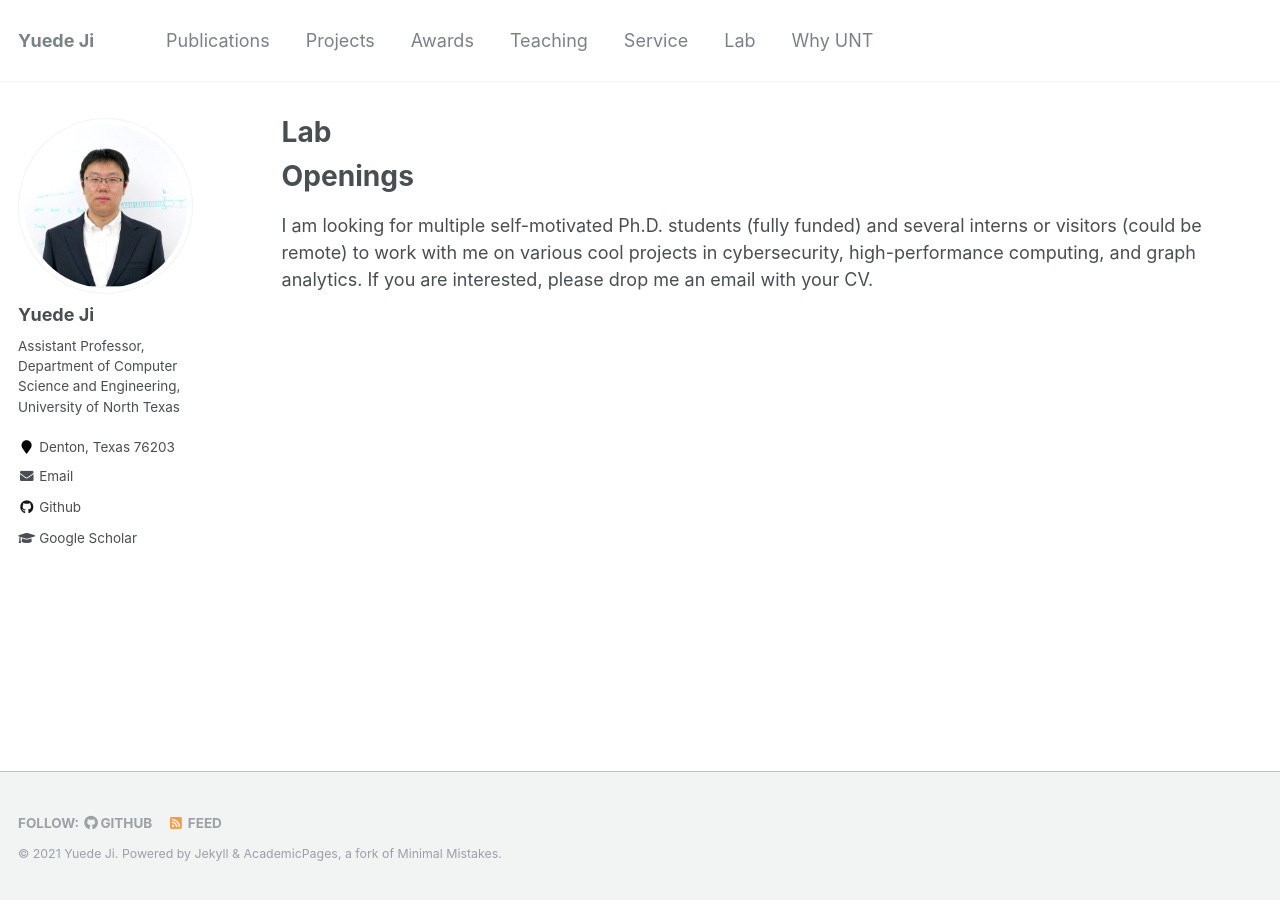
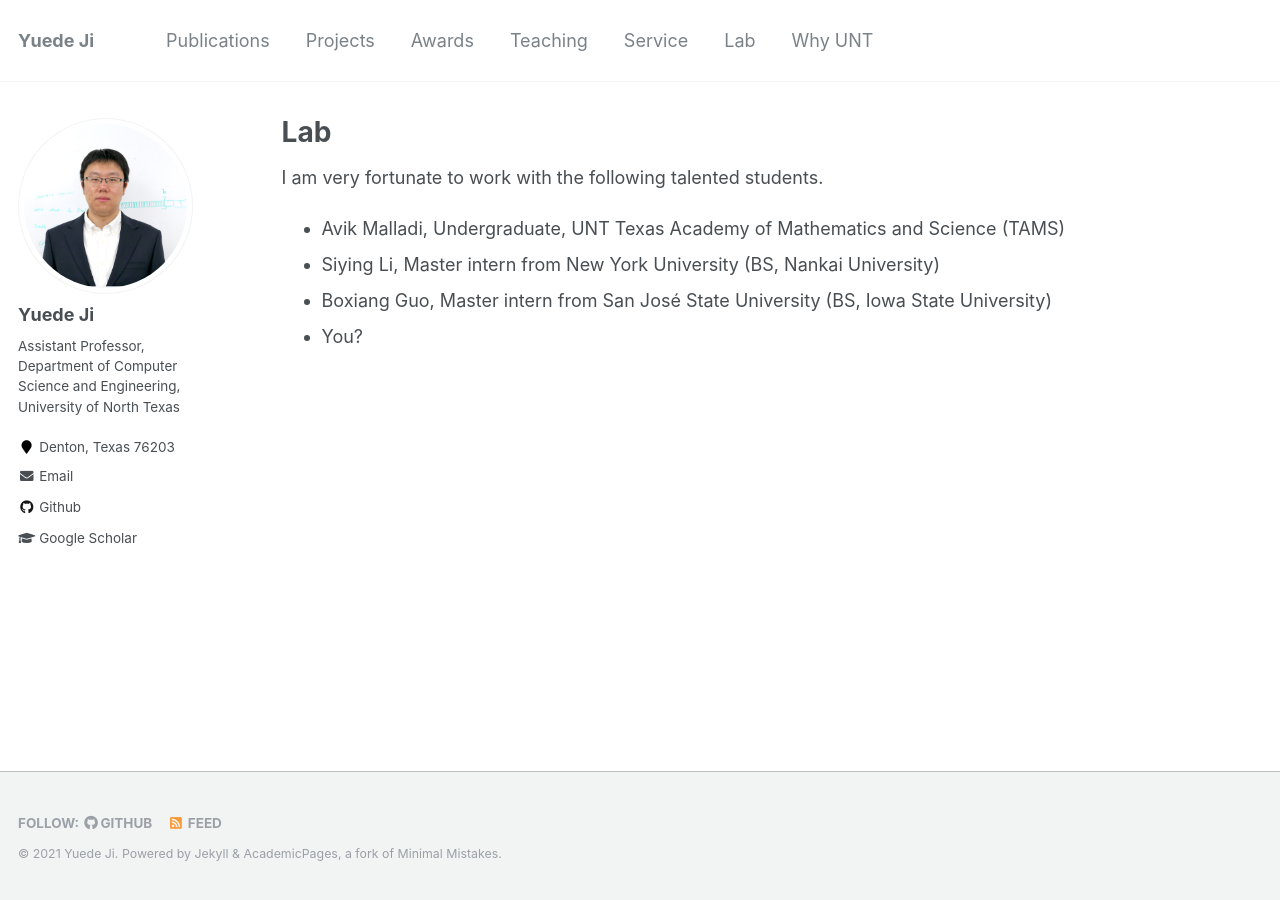
Before and after one commit to yuede/yuede.github.io, a Jekyll site: the page built from _pages/lab.md, in a window 1280 px wide. Built offline with Jekyll 4.4.1, drawn with Linux system fonts in a browser that asks for light colours.

Commit message:
update lab

```diff
--- a/_pages/lab.md
+++ b/_pages/lab.md
@@ -5,6 +5,9 @@ permalink: /lab/
 author_profile: true
 ---
 
-Openings
-======
-I am looking for multiple self-motivated Ph.D. students (fully funded) and several interns or visitors (could be remote) to work with me on various cool projects in cybersecurity, high-performance computing, and graph analytics. If you are interested, please drop me an email with your CV.
+I am very fortunate to work with the following talented students.
+
+* Avik Malladi, Undergraduate, UNT Texas Academy of Mathematics and Science (TAMS)
+* Siying Li, Master intern from New York University (BS, Nankai University)
+* Boxiang Guo, Master intern from San José State University (BS, Iowa State University)
+* You?
```
